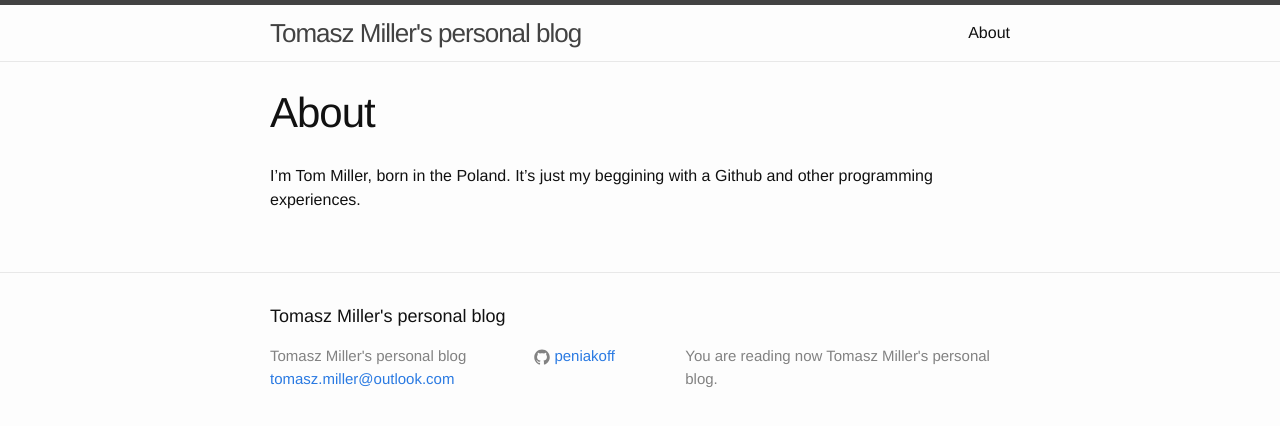
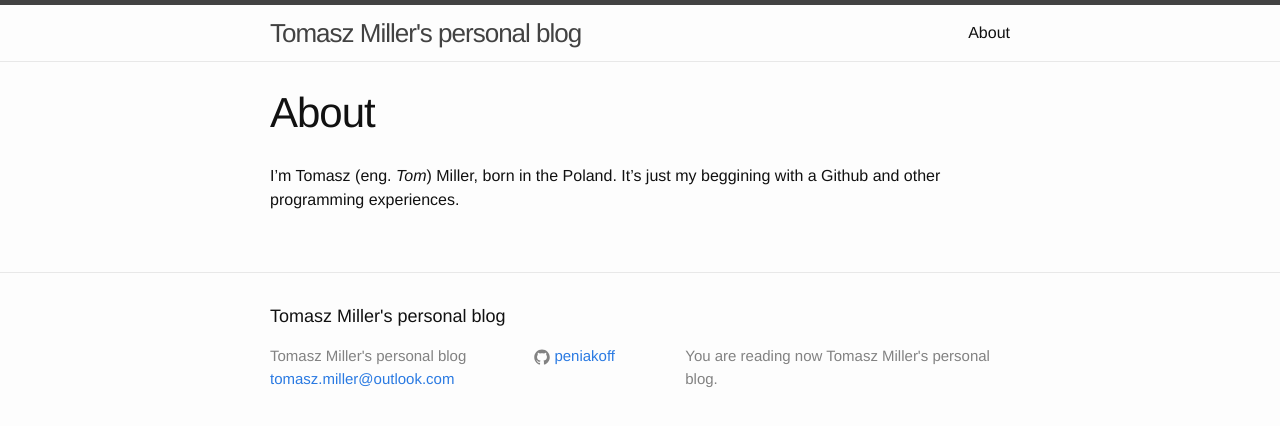
Before and after one commit to peniakoff/peniakoff.github.io, a Jekyll site: the page built from about.md, in a window 1280 px wide. Shown: the top 426 px of the page. Built offline with Jekyll 4.4.1, drawn with Linux system fonts in a browser that asks for light colours.

Commit message:
Update about.md

```diff
--- a/about.md
+++ b/about.md
@@ -4,4 +4,4 @@ title: About
 permalink: /about/
 ---
 
-I'm Tom Miller, born in the Poland. It's just my beggining with a Github and other programming experiences.
+I'm Tomasz (eng. <span style="font-style: italic;">Tom</span>) Miller, born in the Poland. It's just my beggining with a Github and other programming experiences.
```
